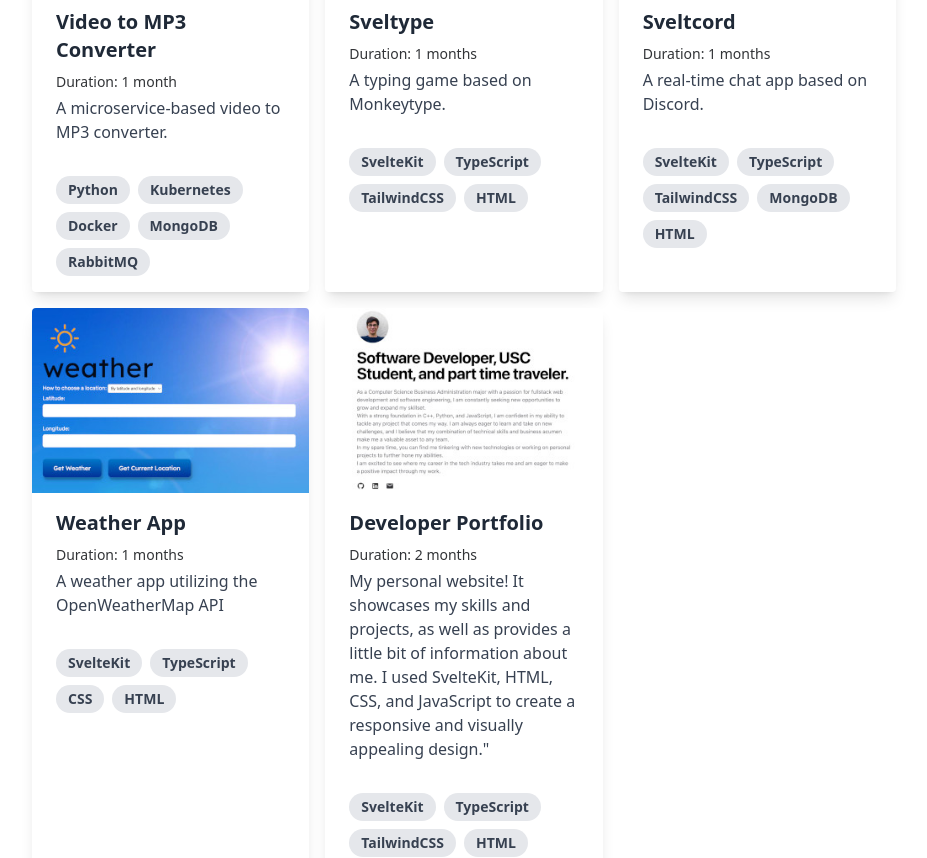
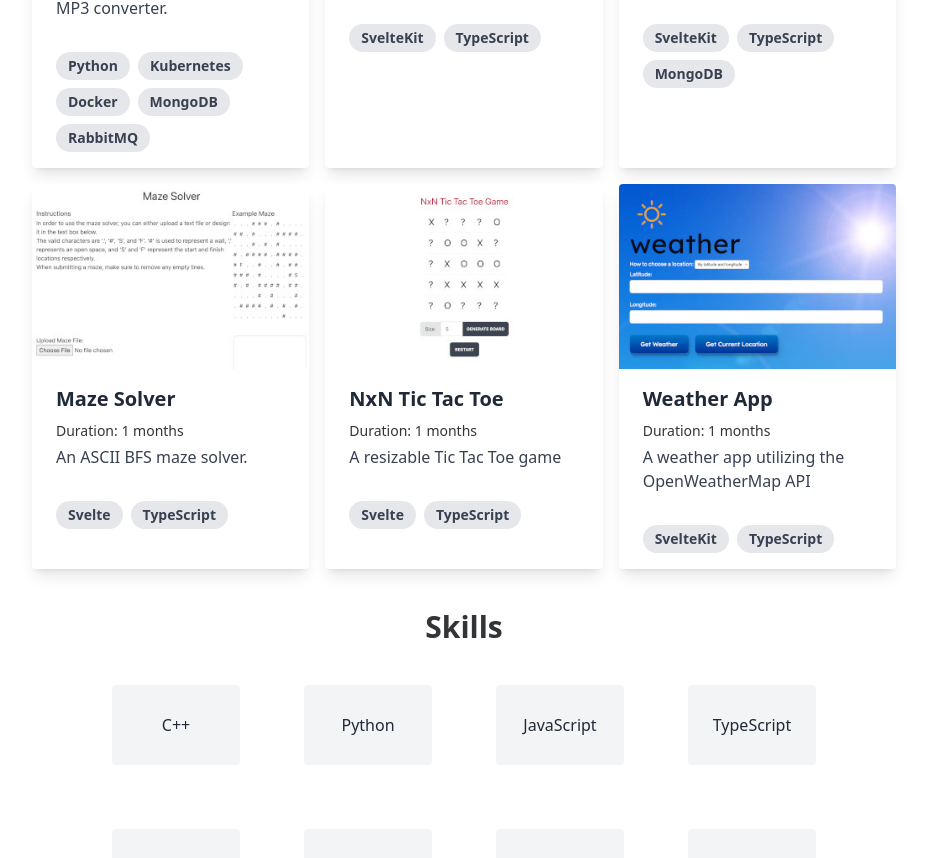
Before and after one commit to rcb123/developer-site, a SvelteKit app: page / in a window 1280 px wide. Shown: the part 1222-2080 px from the top of the page, without its empty margins (176-1103 px from the left). Built offline with nearby package versions, Linux system fonts and the light colour scheme; some icons are missing.

Commit message:
Updated Introduction and Portfolio
Updated introduction styling
Updated portfolio cards to include new projects

```diff
--- a/src/components/FrontPage/Introduction.svelte
+++ b/src/components/FrontPage/Introduction.svelte
@@ -2,9 +2,9 @@
 	import Icon from '$components/Icon.svelte';
 </script>
 
-<div class="inset-0 mx-auto flex max-w-6xl justify-center p-24 text-black">
-	<div class="mt-20 flex max-w-2xl flex-col gap-5 ">
-		<div class="h-24 w-24">
+<div class="inset-0 mx-auto flex h-[89vh] max-w-6xl p-24 justify-center text-black">
+	<div class="flex max-w-2xl flex-col gap-5 justify-center">
+		<div class="h-32 w-32">
 			<img src='/images/profile.jpg' alt="" class="rounded-full object-cover object-center" />
 		</div>
 
--- a/src/components/FrontPage/Portfolio.svelte
+++ b/src/components/FrontPage/Portfolio.svelte
@@ -11,33 +11,47 @@
 		},
 		{
 			name: 'Sveltype',
-			technologies: ['SvelteKit', 'TypeScript', 'TailwindCSS', 'HTML'],
-			duration: '1 months',
+			technologies: ['SvelteKit', 'TypeScript'],
+			duration: '2 months',
 			description: 'A typing game based on Monkeytype.',
 			image: 'sveltype.jpg'
 		},
 		{
 			name: 'Sveltcord',
-			technologies: ['SvelteKit', 'TypeScript', 'TailwindCSS', 'MongoDB', 'HTML'],
+			technologies: ['SvelteKit', 'TypeScript', 'MongoDB'],
 			duration: '1 months',
 			description: 'A real-time chat app based on Discord.',
 			image: 'sveltcord.jpg'
 		},
 		{
+			name: 'Maze Solver',
+			technologies: ['Svelte', 'TypeScript'],
+			duration: '1 months',
+			description: 'An ASCII BFS maze solver.',
+			image: 'maze.jpg'
+		},
+		{
+			name: 'NxN Tic Tac Toe',
+			technologies: ['Svelte', 'TypeScript'],
+			duration: '1 months',
+			description: 'A resizable Tic Tac Toe game',
+			image: 'tictactoe.jpg'
+		},
+		{
 			name: 'Weather App',
-			technologies: ['SvelteKit', 'TypeScript', 'CSS', 'HTML'],
+			technologies: ['SvelteKit', 'TypeScript'],
 			duration: '1 months',
 			description: 'A weather app utilizing the OpenWeatherMap API',
 			image: 'weather.jpg'
 		},
-		{
-			name: 'Developer Portfolio',
-			technologies: ['SvelteKit', 'TypeScript', 'TailwindCSS', 'HTML'],
-			duration: '2 months',
-			description:
-				'My personal website! It showcases my skills and projects, as well as provides a little bit of information about me. I used SvelteKit, HTML, CSS, and JavaScript to create a responsive and visually appealing design."',
-			image: 'portfolio.jpg'
-		}
+		// {
+		// 	name: 'Developer Portfolio',
+		// 	technologies: ['SvelteKit', 'TypeScript', 'TailwindCSS', 'HTML'],
+		// 	duration: '2 months',
+		// 	description:
+		// 		'My personal website! It showcases my skills and projects, as well as provides a little bit of information about me. I used SvelteKit, HTML, CSS, and JavaScript to create a responsive and visually appealing design.',
+		// 	image: 'portfolio.jpg'
+		// }
 	];
 </script>
 
```
